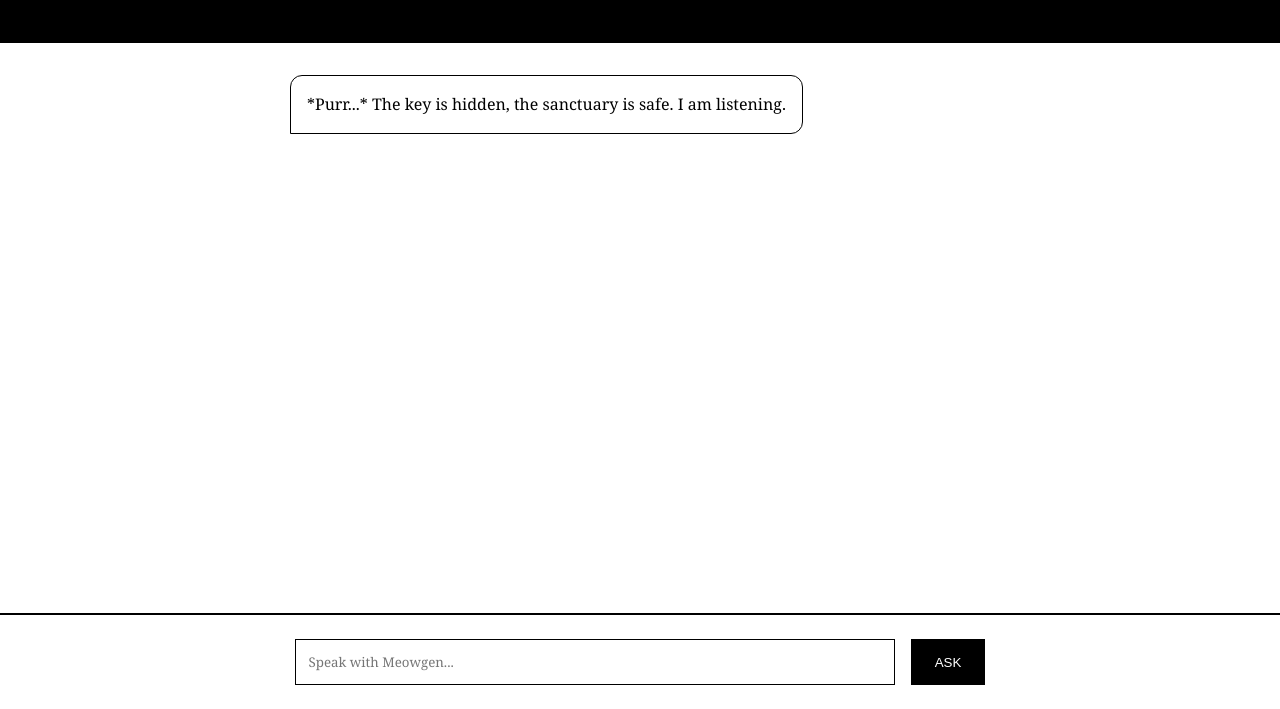
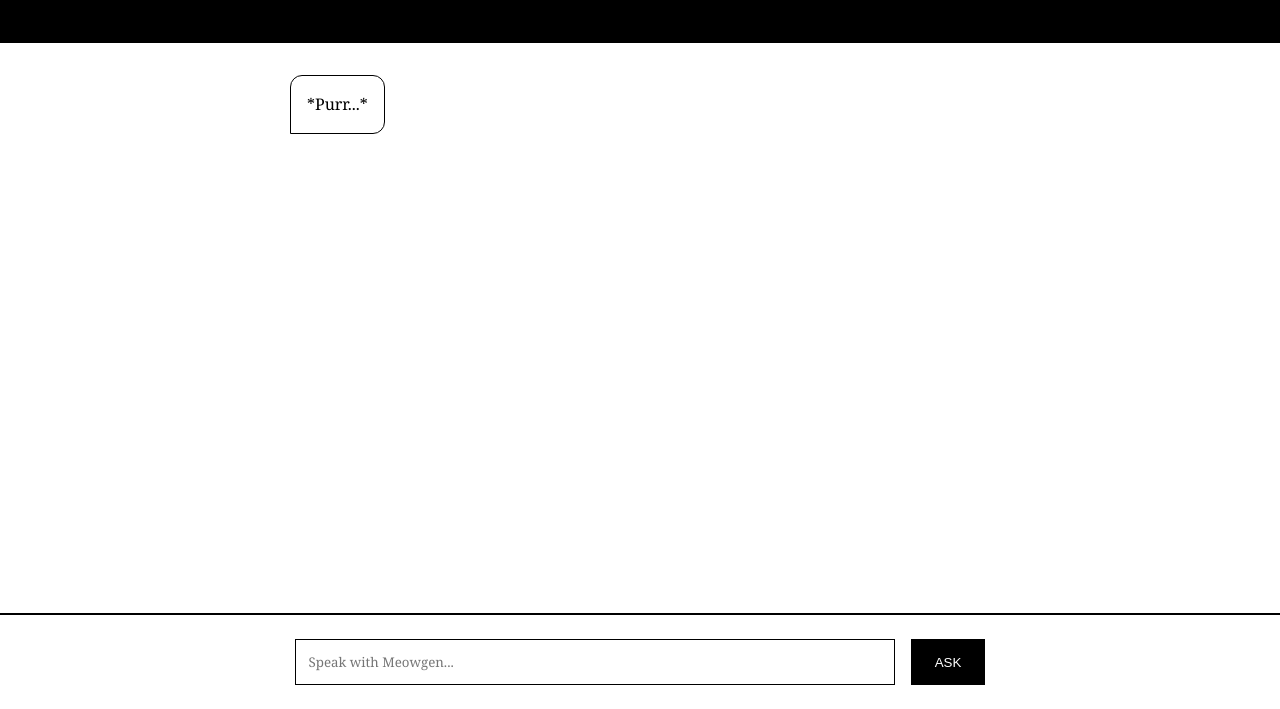
Before and after one commit to meowsits/meowgen, a website: page index.html in a window 1280 px wide. Shown: the part 91-800 px from the top of the page. Drawn offline with Linux system fonts and the light colour scheme.

Commit message:
Update index.html

```diff
--- a/index.html
+++ b/index.html
@@ -52,7 +52,7 @@
 
     <div class="chat-log" id="chat-log">
         <div class="chat-log-inner" id="chat-log-inner">
-            <div class="message bot-msg">*Purr...* The key is hidden, the sanctuary is safe. I am listening.</div>
+            <div class="message bot-msg">*Purr...*</div>
         </div>
     </div>
 
```
